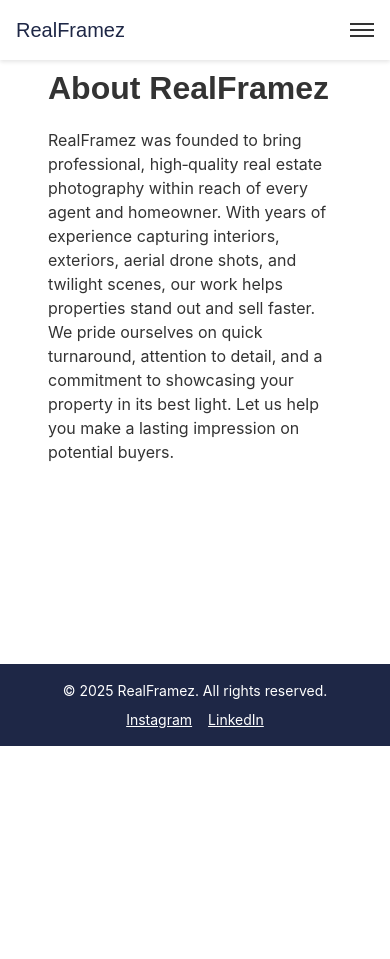
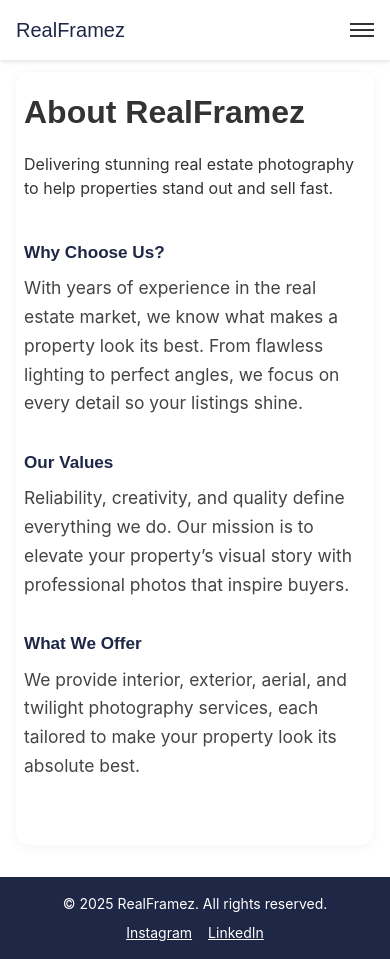
Before and after one commit to usmanAfzalKhan/realframez-website, a Next.js app: page /about in a window 390 px wide. Before the commit the page ends 844 px from the top, so only its background shows below. Built offline with nearby package versions, Linux system fonts and the light colour scheme.

Commit message:
feat(about): add About page with modular CSS and clean, responsive layout

```diff
--- /dev/null
+++ b/src/app/about/About.module.scss
@@ -0,0 +1,53 @@
+.main {
+  max-width: 680px;
+  margin: 2.5rem auto 0 auto;
+  padding: 2rem 1.5rem 3rem 1.5rem;
+  background: #fff;
+  border-radius: 1.25rem;
+  box-shadow: 0 2px 12px rgba(20, 30, 40, 0.05);
+}
+
+.heading {
+  color: var(--color-primary, #1a3050);
+  font-size: 2.2rem;
+  text-align: center;
+  margin-bottom: 2rem;
+  font-weight: 700;
+  letter-spacing: 0.02em;
+}
+
+.sections {
+  margin-top: 2.5rem;
+}
+
+.section {
+  margin-bottom: 2rem;
+}
+
+.section h2 {
+  font-size: 1.15em;
+  color: var(--color-primary, #1a3050);
+  margin-bottom: 0.5em;
+  font-weight: 600;
+}
+
+.section p {
+  color: #444;
+  line-height: 1.65;
+  font-size: 1.09em;
+}
+
+/* Responsive */
+@media (max-width: 600px) {
+  .main {
+    padding: 1rem 0.5rem 2rem 0.5rem;
+    border-radius: 0.85rem;
+  }
+  .heading {
+    font-size: 1.45rem;
+    margin-bottom: 1.3rem;
+  }
+  .section h2 {
+    font-size: 1.07em;
+  }
+}
--- /dev/null
+++ b/src/app/about/aboutContent.js
@@ -0,0 +1,22 @@
+// src/app/about/aboutContent.js
+
+const aboutContent = {
+  heading: "About RealFramez",
+  mission: "Delivering stunning real estate photography to help properties stand out and sell fast.",
+  sections: [
+    {
+      title: "Why Choose Us?",
+      text: "With years of experience in the real estate market, we know what makes a property look its best. From flawless lighting to perfect angles, we focus on every detail so your listings shine."
+    },
+    {
+      title: "Our Values",
+      text: "Reliability, creativity, and quality define everything we do. Our mission is to elevate your property’s visual story with professional photos that inspire buyers."
+    },
+    {
+      title: "What We Offer",
+      text: "We provide interior, exterior, aerial, and twilight photography services, each tailored to make your property look its absolute best."
+    }
+  ]
+};
+
+export default aboutContent;
--- a/src/app/about/page.js
+++ b/src/app/about/page.js
@@ -1,24 +1,24 @@
-// src/app/about/page.js
+import styles from './About.module.scss'
+import aboutContent from './aboutContent'
+
 export const metadata = {
   title: 'About – RealFramez',
-  description: 'Learn more about RealFramez and our real estate photography services.',
+  description: 'Learn about RealFramez and our dedication to stunning real estate photography.'
 }
 
 export default function AboutPage() {
   return (
-    <main style={{ padding: '2rem', maxWidth: '800px', margin: '0 auto' }}>
-      <h1>About RealFramez</h1>
-      <p>
-        RealFramez was founded to bring professional, high‑quality real estate
-        photography within reach of every agent and homeowner. With years of
-        experience capturing interiors, exteriors, aerial drone shots, and
-        twilight scenes, our work helps properties stand out and sell faster.
-      </p>
-      <p>
-        We pride ourselves on quick turnaround, attention to detail, and a
-        commitment to showcasing your property in its best light. Let us help
-        you make a lasting impression on potential buyers.
-      </p>
+    <main className={styles.main}>
+      <h1>{aboutContent.heading}</h1>
+      <p className={styles.mission}>{aboutContent.mission}</p>
+      <div className={styles.sections}>
+        {aboutContent.sections.map(({ title, text }, i) => (
+          <section key={i} className={styles.section}>
+            <h2>{title}</h2>
+            <p>{text}</p>
+          </section>
+        ))}
+      </div>
     </main>
   )
 }
```
Also changed, not shown: src/app/about/page.module.scss (deleted, +0 -17 lines).
